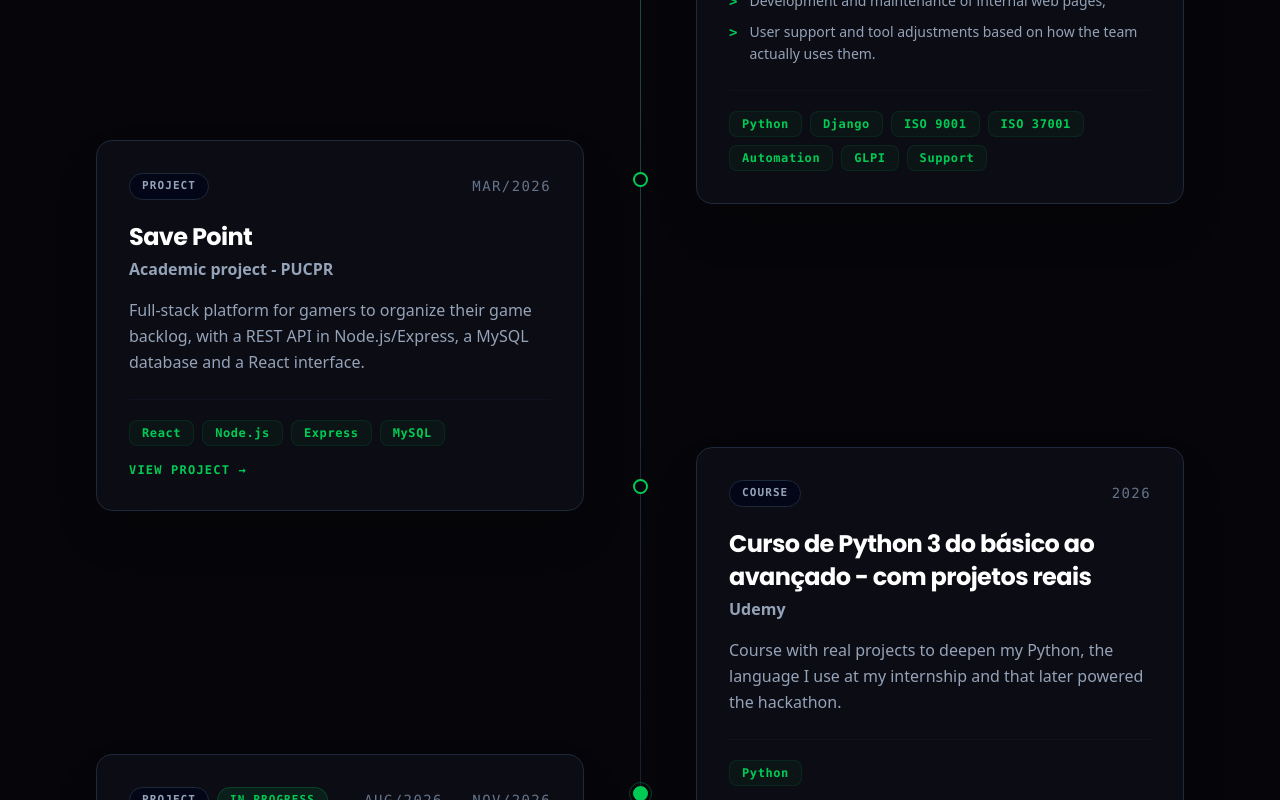
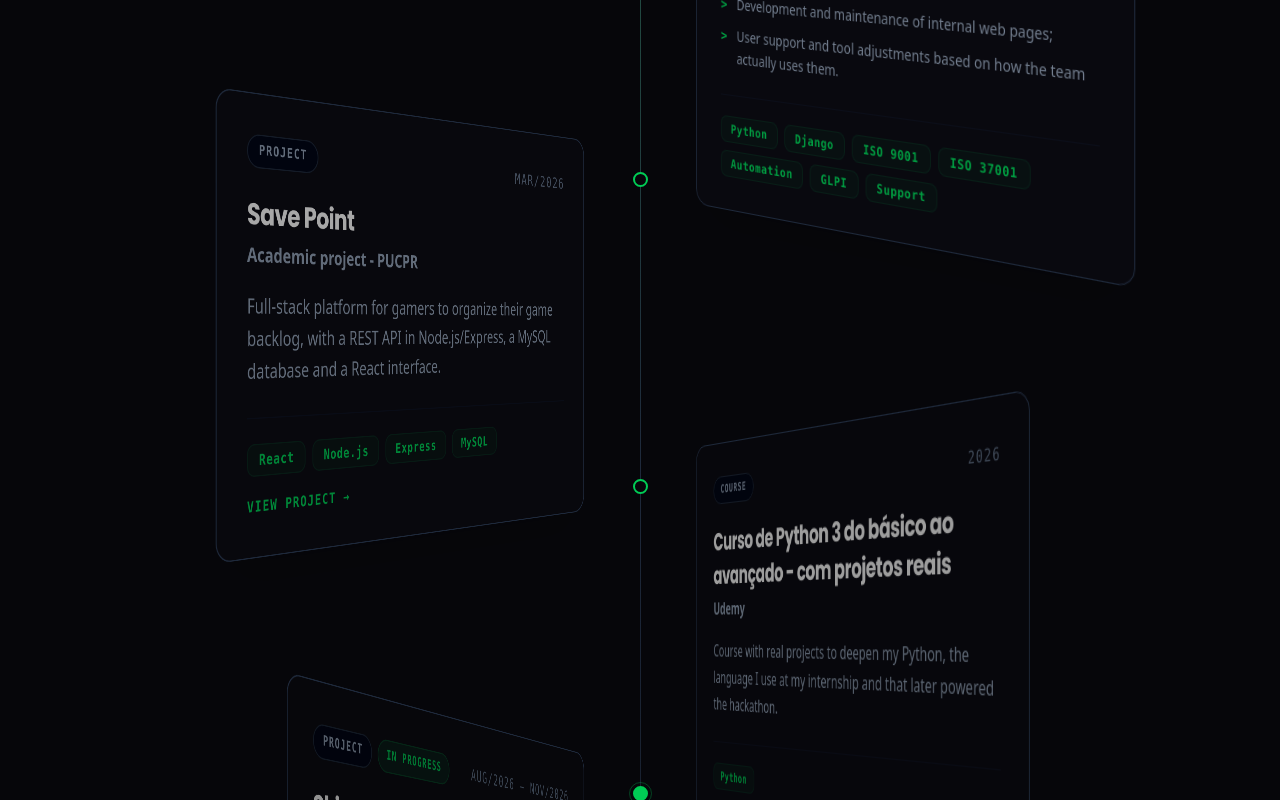
Before and after one commit to lucasferraz-dev/Portfolio-LucasDev, a React (Vite) app: page / in a window 1280 px wide. Shown: the part 8980-9780 px from the top of the page. Built offline with nearby package versions, Linux system fonts and the light colour scheme.

Commit message:
feat: abre os cards da trajetória como um livro conforme a página é rolada

```diff
--- a/src/components/sections/Timeline.jsx
+++ b/src/components/sections/Timeline.jsx
@@ -15,11 +15,46 @@ const TIMELINE = [
   { id: 'hackathon', type: 'hackathon', projectId: 'ROW_02' },
 ];
 
+/*
+ * Abre o card como a capa de um livro conforme a página desce.
+ * --open vai de 0 (fechado, quando o card aparece embaixo da tela)
+ * até 1 (aberto, quando o topo do card passa de 55% da altura da tela).
+ */
+function useBookOpen(ref) {
+  useEffect(() => {
+    const el = ref.current;
+    let frame = 0;
+
+    const update = () => {
+      frame = 0;
+      const { top } = el.getBoundingClientRect();
+      const viewport = window.innerHeight;
+      const progress = (viewport - top) / (viewport * 0.45);
+      el.style.setProperty('--open', Math.min(Math.max(progress, 0), 1).toFixed(3));
+    };
+
+    const onScroll = () => {
+      if (!frame) frame = requestAnimationFrame(update);
+    };
+
+    update();
+    window.addEventListener('scroll', onScroll, { passive: true });
+    window.addEventListener('resize', onScroll);
+    return () => {
+      cancelAnimationFrame(frame);
+      window.removeEventListener('scroll', onScroll);
+      window.removeEventListener('resize', onScroll);
+    };
+  }, [ref]);
+}
+
 function TimelineItem({ item, index }) {
   const { t } = useLanguage();
   const itemRef = useRef(null);
+  const cardRef = useRef(null);
   const [isVisible, setIsVisible] = useState(false);
   const content = t.timeline.items[item.id];
+  useBookOpen(cardRef);
 
   useEffect(() => {
     const observer = new IntersectionObserver(
@@ -40,7 +75,7 @@ function TimelineItem({ item, index }) {
     <li ref={itemRef} className={`${styles.item} ${side} ${isVisible ? styles.visible : ''}`}>
       <span className={`${styles.dot} ${item.ongoing ? styles.dotOngoing : ''}`} aria-hidden="true" />
 
-      <article className={styles.card}>
+      <article ref={cardRef} className={styles.card}>
         <div className={styles.cardTop}>
           <div className={styles.badges}>
             <span className={styles.typeBadge}>{t.timeline.types[item.type]}</span>
--- a/src/components/sections/Timeline.module.css
+++ b/src/components/sections/Timeline.module.css
@@ -81,36 +81,52 @@
 }
 
 .card {
-  @apply bg-surface border border-slate-800 rounded-2xl p-6 md:p-8 shadow-2xl transition-colors duration-300;
+  @apply relative bg-surface border border-slate-800 rounded-2xl p-6 md:p-8 shadow-2xl;
 }
 
 .card:hover {
   @apply border-accent/50;
 }
 
-/* No desktop, os cards ficam virados em 3D para a linha do meio e se endireitam no hover */
-@media (min-width: 768px) {
+/*
+ * Livro: o card gira pela “lombada” (o lado colado na linha do tempo).
+ * --open (0 → 1) vem do scroll: fechado = 90° de lado, aberto = posição final.
+ * No celular a linha fica à esquerda e o card abre até ficar reto;
+ * no desktop ele para virado 10° para a linha do meio e se endireita no hover.
+ */
 .item {
   perspective: 1600px;
 }
 
 .card {
-    transition: transform 0.6s cubic-bezier(0.2, 0.8, 0.2, 1), border-color 0.3s;
+  --closed: calc(1 - var(--open, 1));
+  transform-origin: left center;
+  transform: rotateY(calc(var(--closed) * -88deg));
+  transition: transform 0.25s ease-out, border-color 0.3s;
 }
 
+/* sombra de página: o card escurece enquanto está fechado */
+.card::after {
+  content: "";
+  @apply absolute inset-0 rounded-[inherit] pointer-events-none bg-black;
+  opacity: calc(var(--closed) * 0.75);
+}
+
+@media (min-width: 768px) {
   .left .card {
-    transform: rotateY(10deg);
     transform-origin: right center;
+    transform: rotateY(calc(10deg + var(--closed) * 80deg));
   }
 
   .right .card {
-    transform: rotateY(-10deg);
     transform-origin: left center;
+    transform: rotateY(calc(-10deg - var(--closed) * 80deg));
   }
 
   .left .card:hover,
   .right .card:hover {
     transform: none;
+    transition: transform 0.6s cubic-bezier(0.2, 0.8, 0.2, 1), border-color 0.3s;
   }
 }
 
```
Lines whose indentation alone changed are shown as unchanged.
